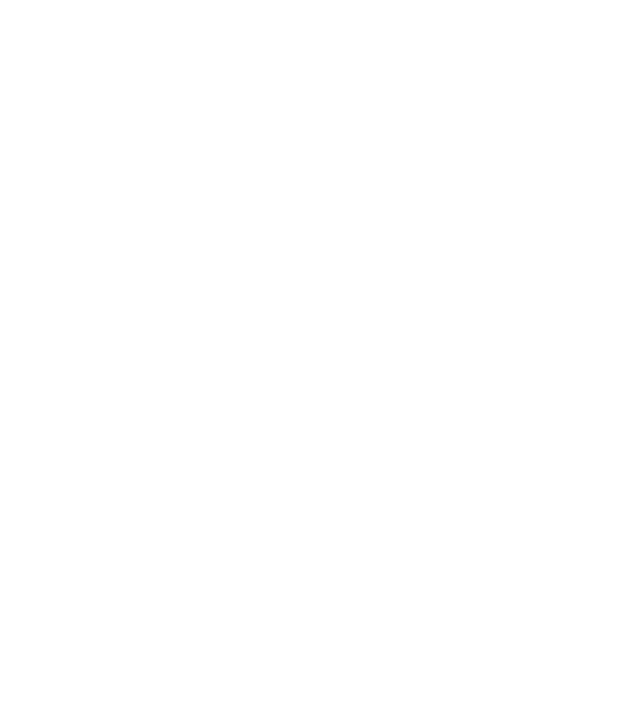
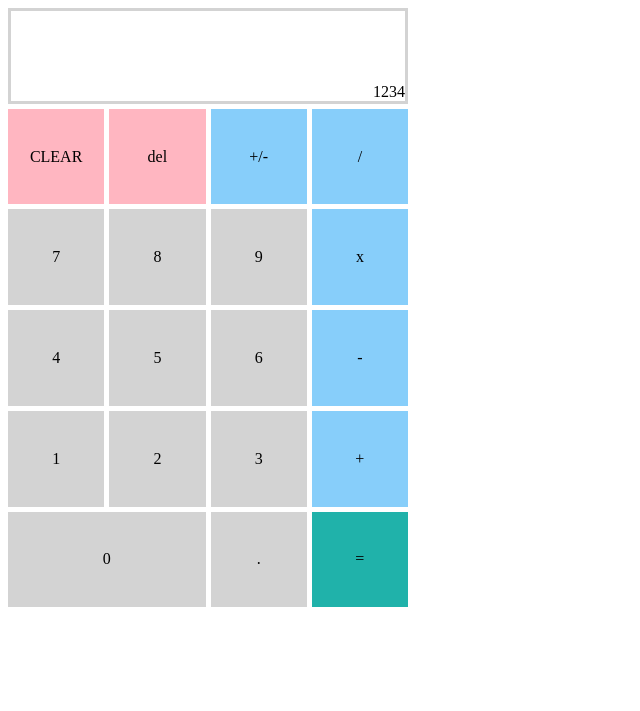
Before and after one commit to j-pinto/calculator, a plain HTML site: page index.html in a window 1280 px wide. Shown: the whole page, without its empty margins (0-640 px from the left). Drawn offline with Linux system fonts and the light colour scheme.

Commit message:
barebones layout and styling

```diff
--- a/index.html
+++ b/index.html
@@ -1,6 +1,37 @@
 <!DOCTYPE html>
 <html>
-<head></head>
-<body></body>
+<head>
+    <link rel="stylesheet" href="stylesheet.css">
+    <title>Calculator</title>
+</head>
+<body>
+    <div id="container">
+        <div id="display">1234</div>
+
+        <div id="clear" class="button">CLEAR</div>
+        <div id="delete" class="button">del</div>
+        <div id="neg" class="button op">+/-</div>
+        <div id="divide" class="button op">/</div>
+
+        <div id="seven" class="button num">7</div>
+        <div id="eight" class="button num">8</div>
+        <div id="nine" class="button num">9</div>
+        <div id="mutliply" class="button op">x</div>
+
+        <div id="four" class="button num">4</div>
+        <div id="five" class="button num">5</div>
+        <div id="six" class="button num">6</div>
+        <div id="subtract" class="button op">-</div>
+
+        <div id="one" class="button num">1</div>
+        <div id="two" class="button num">2</div>
+        <div id="three" class="button num">3</div>
+        <div id="add" class="button op">+</div>
+
+        <div id="zero" class="button num">0</div>
+        <div id="decimal" class="button num">.</div>
+        <div id="equals" class="button">=</div>
+    </div>
+</body>
     <script src="script.js"></script>
 </html>
--- /dev/null
+++ b/stylesheet.css
@@ -0,0 +1,58 @@
+#container
+{
+    display: grid;
+    height: 700px;
+    width: 400px;
+
+    grid-template-columns: repeat(4, 1fr);
+    grid-template-rows: repeat(7, 1fr);
+
+    column-gap: 5px;
+    row-gap: 5px;
+}
+
+#display
+{
+    grid-column: 1 / span 4;
+
+    border-width: 3px;
+    border-style: solid;
+    border-color: lightgrey;
+
+    display: grid;
+    align-items: flex-end;
+    justify-items: right;
+}
+
+#zero
+{
+    grid-column: 1 / span 2;
+    grid-row: 6;
+}
+
+.button
+{
+    display: grid;
+    align-items: center;
+    justify-items: center;
+}
+
+.num
+{
+    background-color: lightgray;
+}
+
+.op
+{
+    background-color: lightskyblue;
+}
+
+#clear, #delete
+{
+    background-color: lightpink;
+}
+
+#equals
+{
+    background-color: lightseagreen;
+}
```
